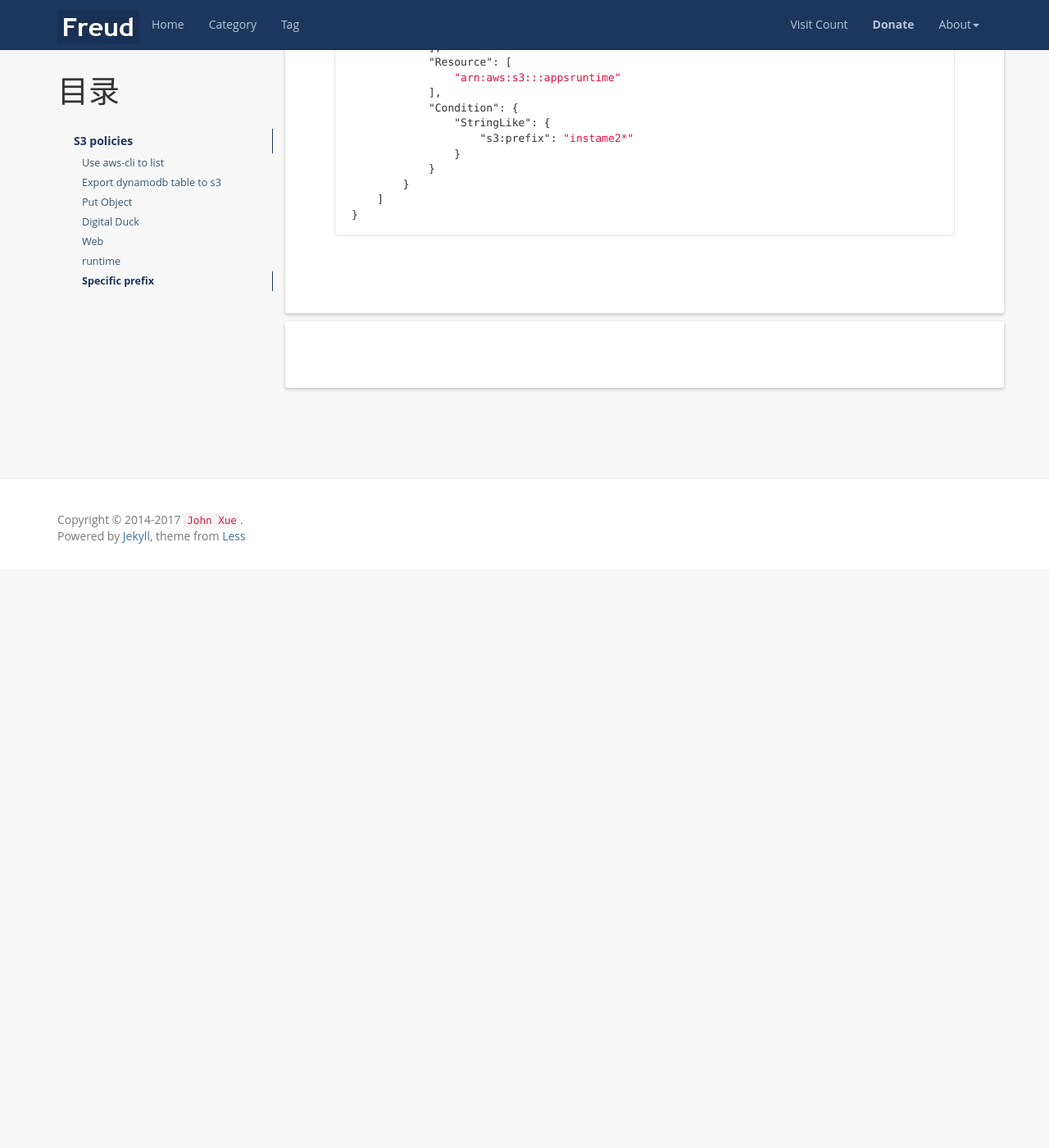
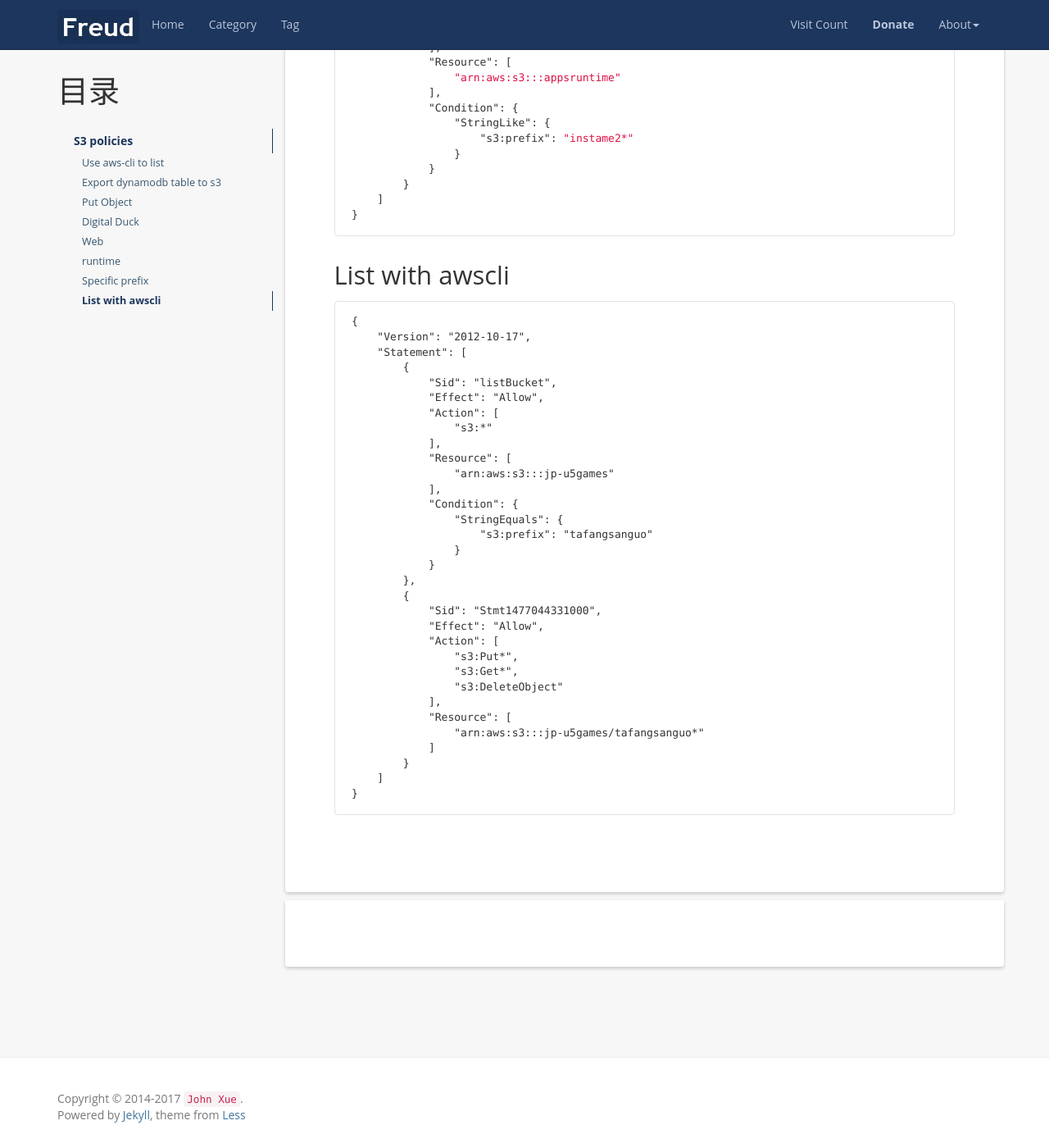
Before and after one commit to caser789/caser789.github.io, a Jekyll site: the page built from _posts/2017-5-14-IAM-s3.md, in a window 1280 px wide and 1400 px high, scrolled down 4559 px. Shown: the whole window at 82% size. Built offline with Jekyll 4.4.1, drawn with Linux system fonts in a browser that asks for light colours; nearby versions of some CDN libraries; comment, search, counter and statistics services are not loaded; before the commit the page ends 5253 px from its top, so only the background shows below that.

Commit message:
AWS: IAM - S3 list with awscli

````diff
--- a/_posts/2017-5-14-IAM-s3.md
+++ b/_posts/2017-5-14-IAM-s3.md
@@ -232,6 +232,43 @@ tag: iam
     ]
 }
 ```
+
+## List with awscli
+```
+{
+    "Version": "2012-10-17",
+    "Statement": [
+        {
+            "Sid": "listBucket",
+            "Effect": "Allow",
+            "Action": [
+                "s3:*"
+            ],
+            "Resource": [
+                "arn:aws:s3:::jp-u5games"
+            ],
+            "Condition": {
+                "StringEquals": {
+                    "s3:prefix": "tafangsanguo"
+                }
+            }
+        },
+        {
+            "Sid": "Stmt1477044331000",
+            "Effect": "Allow",
+            "Action": [
+                "s3:Put*",
+                "s3:Get*",
+                "s3:DeleteObject"
+            ],
+            "Resource": [
+                "arn:aws:s3:::jp-u5games/tafangsanguo*"
+            ]
+        }
+    ]
+}
+```
+
 [jekyll]:      http://jekyllrb.com
 [jekyll-gh]:   https://github.com/jekyll/jekyll
 [jekyll-help]: https://github.com/jekyll/jekyll-help
````
